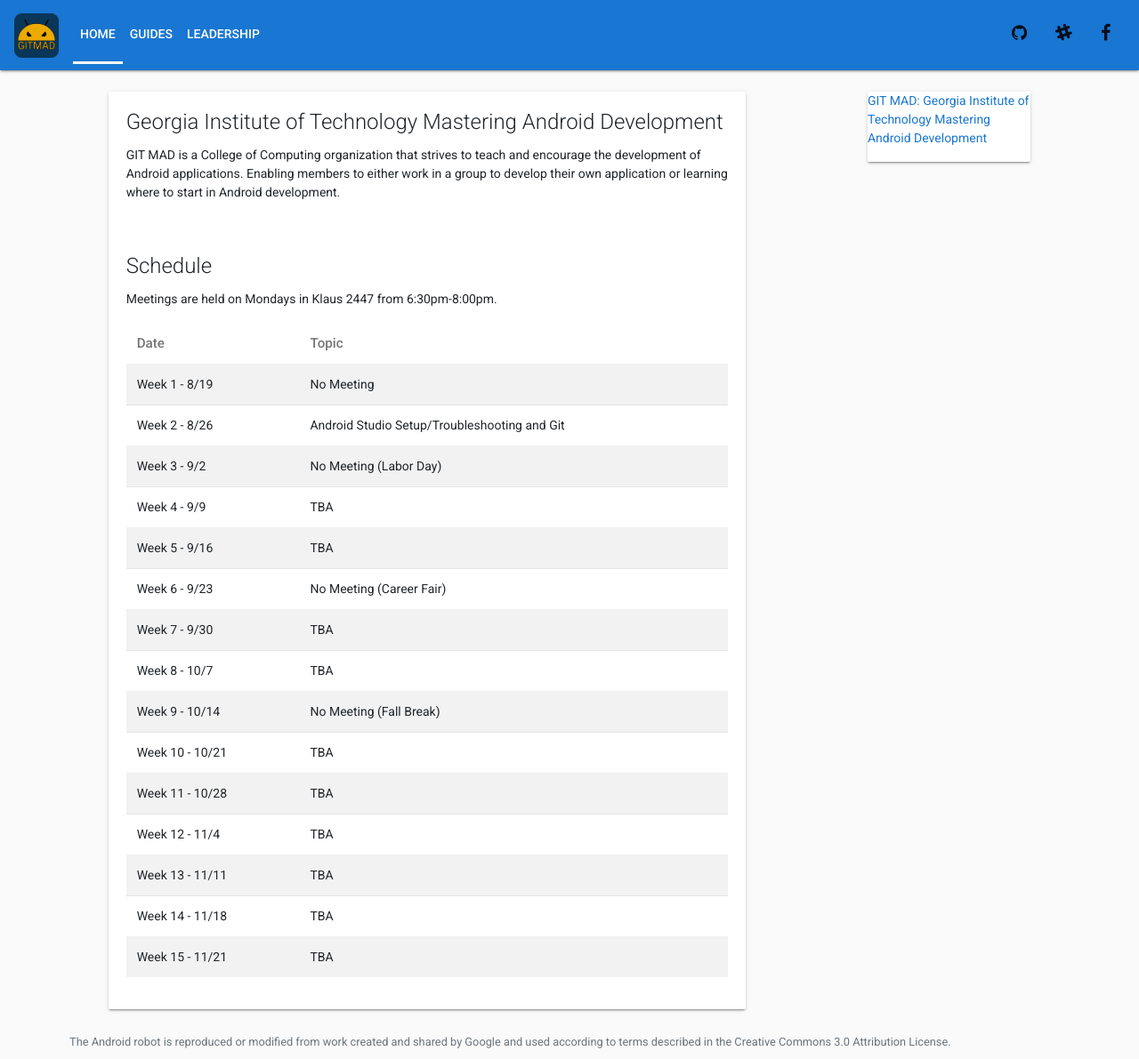
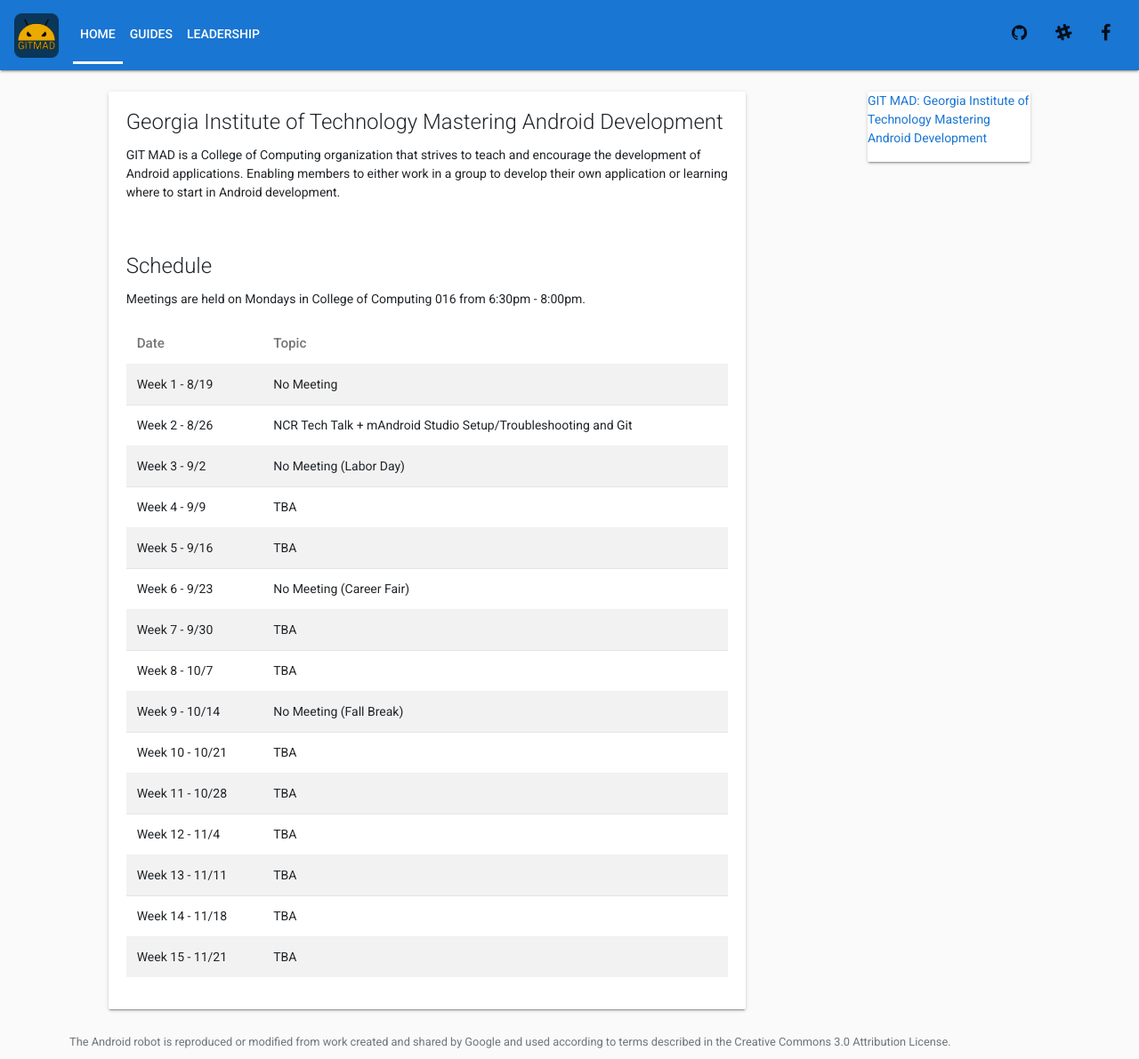
Before and after one commit to git-mad/gitmad.github.io, a Jekyll site: the page built from index.html, in a window 1280 px wide. Shown: the whole page at 89% size. Built offline with Jekyll 4.4.1, drawn with Linux system fonts in a browser that asks for light colours; nearby versions of some CDN libraries.

Commit message:
Updated meeting location

```diff
--- a/_data/schedule.yml
+++ b/_data/schedule.yml
@@ -3,7 +3,7 @@
   link: null
 
 - date: Week 2 - 8/26
-  topic: Android Studio Setup/Troubleshooting and Git
+  topic: NCR Tech Talk + mAndroid Studio Setup/Troubleshooting and Git
   link: null
 
 - date: Week 3 - 9/2
--- a/index.html
+++ b/index.html
@@ -23,7 +23,7 @@
 					</p>
 					<br><br>
 					<h5 class="card-title">Schedule</h5>
-					<p class="card-text">Meetings are held on Mondays in Klaus 2447 from 6:30pm-8:00pm.</p>
+					<p class="card-text">Meetings are held on Mondays in College of Computing 016 from 6:30pm - 8:00pm.</p>
 					<table class="table table-striped">
 						<thead>
 							<tr>
```
